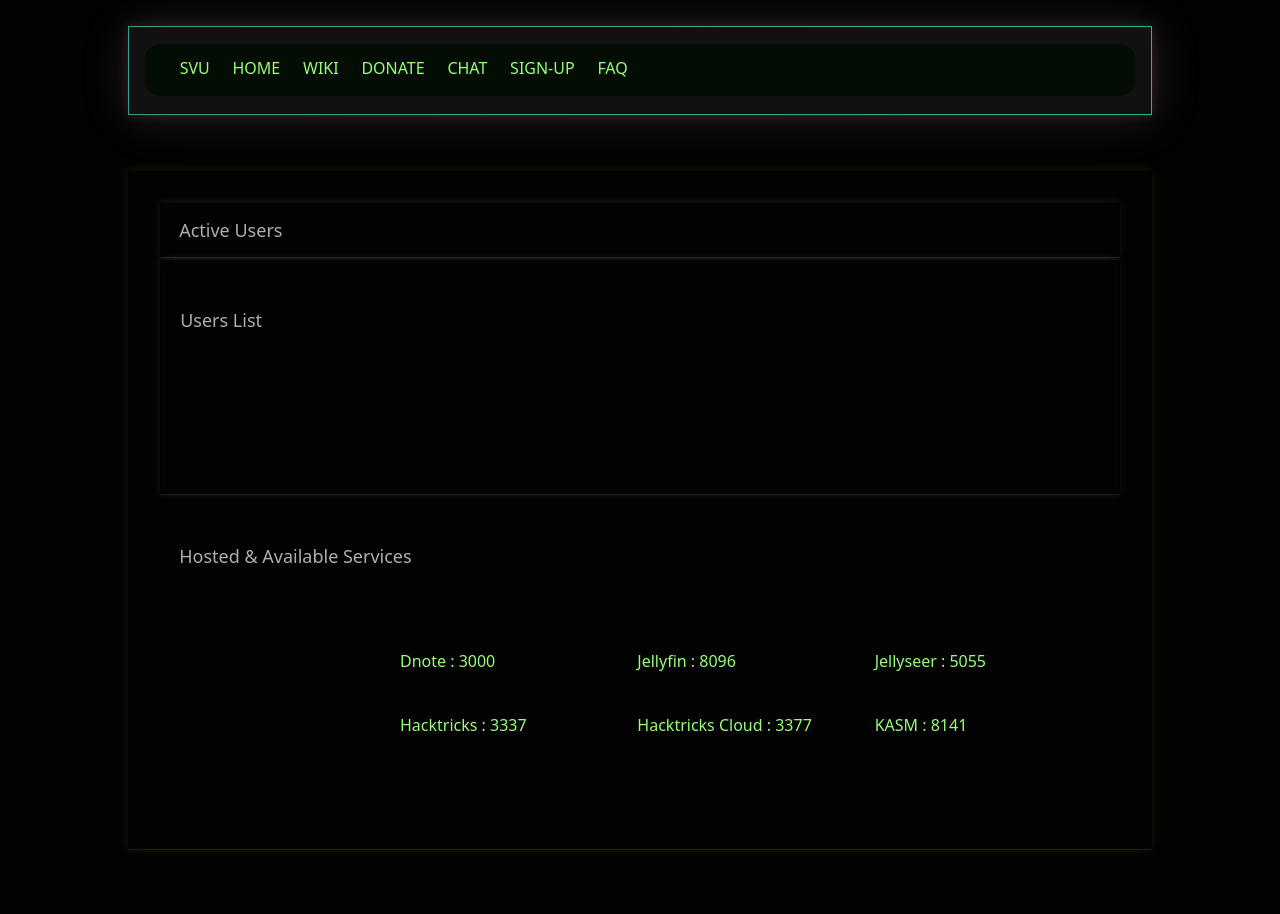
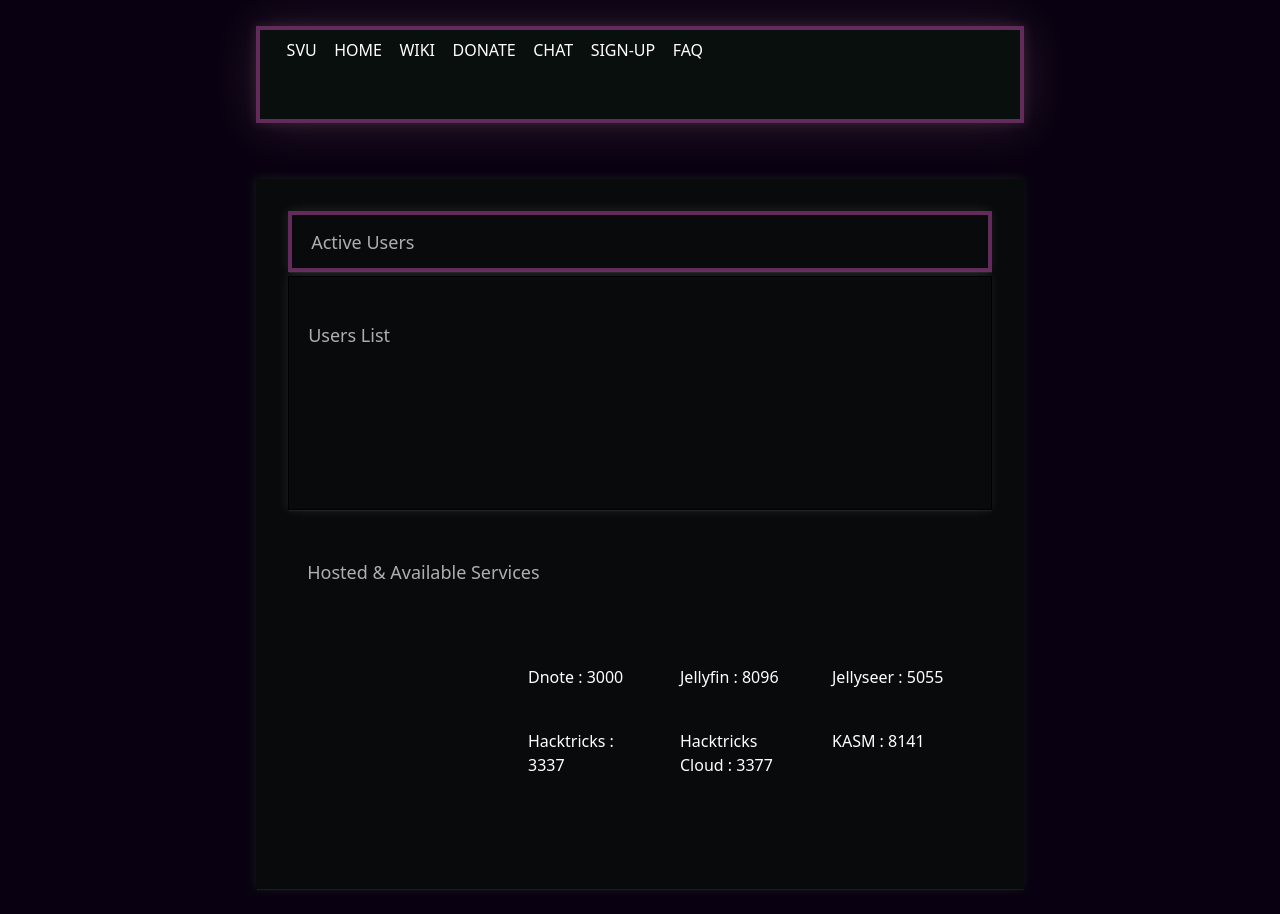
Before and after one commit to Viridescent7/svu_dashboard, a Django app: page / in a window 1280 px wide. Before the commit the page ends 850 px from the top, so only its background shows below. Run offline with Django 4.2, Linux system fonts and the light colour scheme.

Commit message:
Added some shit, idk what is happening

```diff
--- a/home/static/css/styles.css
+++ b/home/static/css/styles.css
@@ -1,5 +1,6 @@
 #active-users{
-    border: 0.1 rem solid black;
+    border: 0.28rem solid;
+    border-color:rgb(98,43,92);
     box-shadow: -1px -0.8px 10px 0.3px rgba(229,228,226, 0.1),
                 0.3px 1.1px 1px -0.3px rgba(229,228,226, 0.15);
 }
@@ -27,8 +28,8 @@
 }
 
 #navbar a:nth-child(1){
-    border-top-left-radius: 15px;
-    border-bottom-left-radius: 15px;
+    border-top-left-radius: ;
+    border-bottom-left-radius:;
     padding-left: 3.5%;
 }
 
--- a/home/templates/navi.html
+++ b/home/templates/navi.html
@@ -11,7 +11,7 @@
 <body>
 
 
-<div id="navbar" class="mx-auto my-[1%] bg-[#030d03] min-h-[3.25rem] rounded-[15px] pl-3.5%">
+<div id="navbar" class="mx-auto my-auto bg-[rgba(9,15,12,100)] min-h-[5.6rem] pl-3.5%">
     <a href="/">SVU</a>
     <a href="/">HOME</a>
     <a href="#">WIKI</a>
--- a/templates/base.html
+++ b/templates/base.html
@@ -11,13 +11,13 @@
     <link rel="stylesheet" href="{% static 'css/styles.css' %}">
 
 </head>
-<body class="bg-[#020202] text-[#95FF77] break-keep">
+<body class="bg-[rgb(9,0,17)] text-[rgba(255,255,255,100)] break-keep">
 
     <style>
 
         #navdiv{
-            border: 0.05rem solid;
-            border-image: linear-gradient(25deg, rgba(61, 215, 196, 0.7), rgba(51, 255, 153, 0.7));
+            border: 0.28rem solid;
+	    border-color:rgba(98,43,92,100);
             border-image-slice: 1;
             box-shadow: 0px 0px 10px 2px rgba(247, 190, 200, 0.1),
                         1px 2px 50px 0.5px rgba(247, 190, 200, 0.15)
@@ -31,11 +31,11 @@
                         0.3px 1.1px 1px -0.3px rgba(149, 255, 119, 0.15);
         }
     </style>
-    <div id="navdiv" class="bg-[#121112] w-[80%] mx-auto mt-[2%] py-[0.5rem] px-[1rem]">
+    <div id="navdiv" class="bg-[rgba(9,10,12,100)] w-[60%] mx-auto mt-[2%]">
         {% include "navi.html" %}
     </div>
     <br><br>
-    <div id="main-content" class="w-[80%] mx-auto mt-[0.6%] p-[2rem] mb-[0.5%]">
+    <div id="main-content" class="w-[60%] bg-[rgba(9,10,12,100)] mx-auto mt-[0.6%] p-[2rem] mb-[0.5%]">
         {% block main-content %}
         {% endblock %}
     </div>
```
